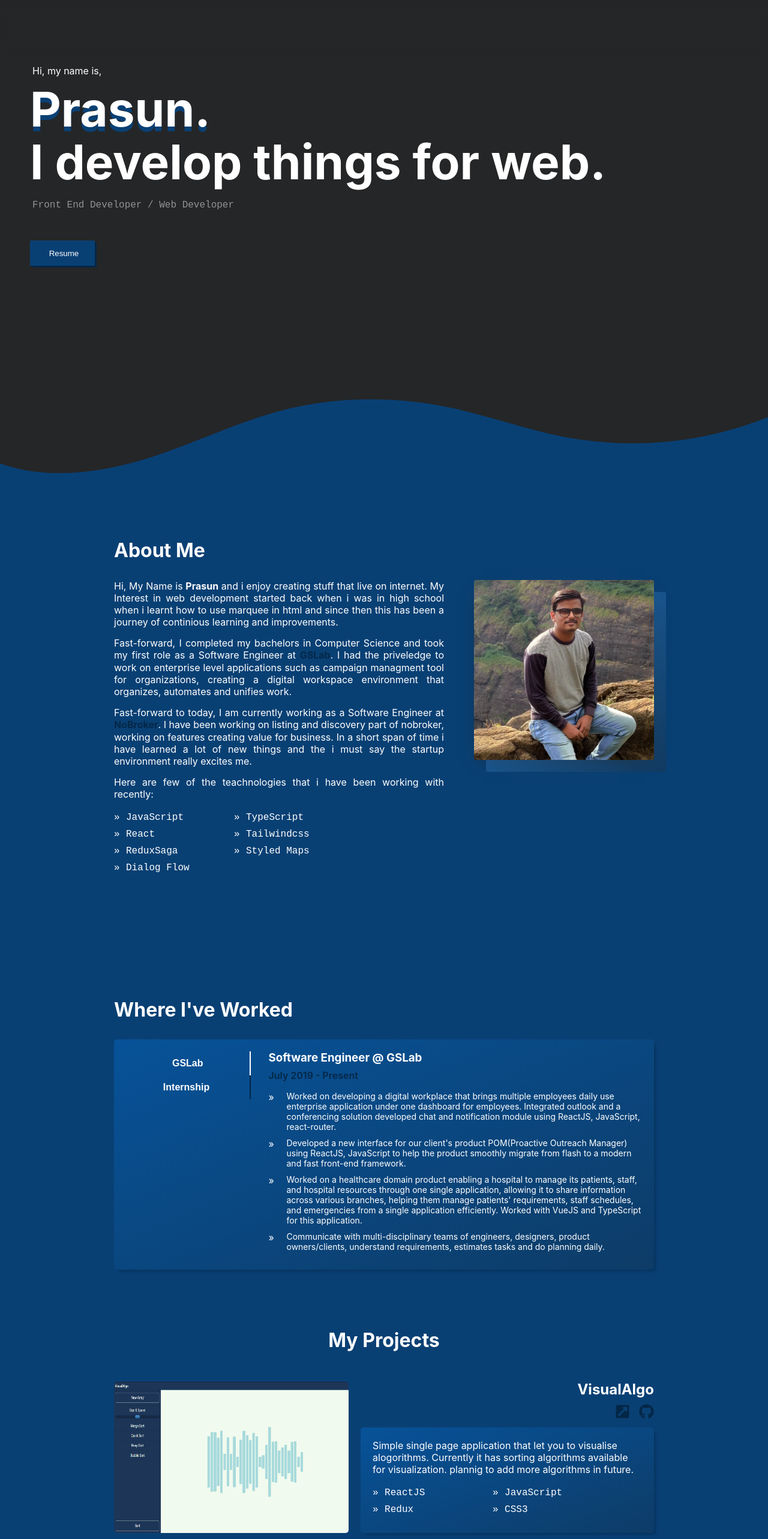
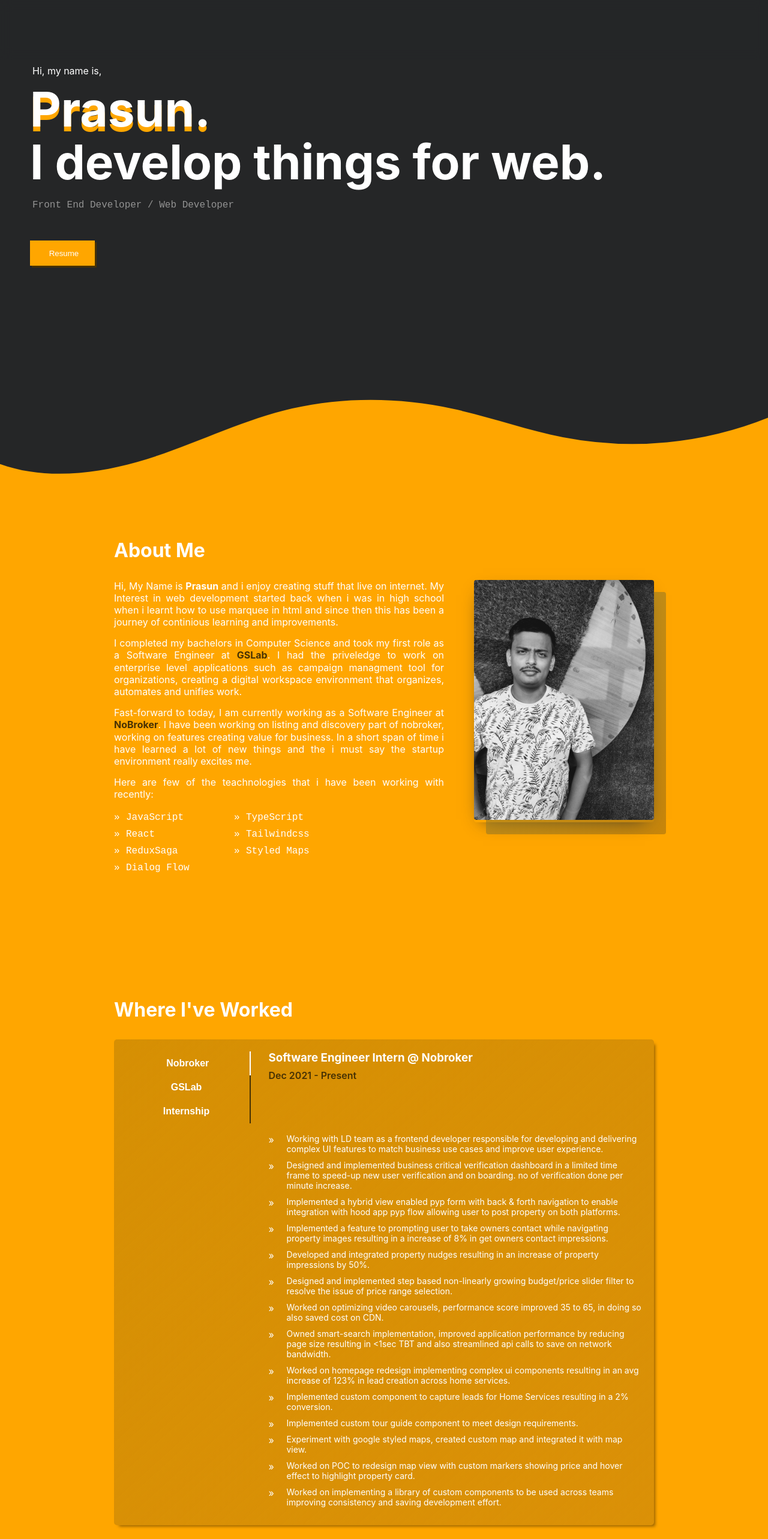
Before and after one commit to prasunk96/portfolio, a React (Create React App) app: page / in a window 1280 px wide. Shown: the top 2566 px of the page at 60% size. Built offline with nearby package versions, Linux system fonts and the light colour scheme.

Commit message:
updated theme and updated experience

```diff
--- a/src/components/Button/styles.css
+++ b/src/components/Button/styles.css
@@ -43,7 +43,7 @@
 }
 
 .button:hover {
-    background-color: var(--dark-powder-pink);
+    background-color: var(--button-hover-overlay);
     filter: drop-shadow(3px 3px 0px var(--powder-pink));
 }
 
--- a/src/components/Navbar/styles.module.css
+++ b/src/components/Navbar/styles.module.css
@@ -68,7 +68,7 @@
 }
 
 .navButtons > ul > li > a:hover {
-    color:  rgba(33, 111, 184, 0.959);
+    color:  var(--powder-pink);
 }
 
 .hamMenue {
--- a/src/containers/About/index.js
+++ b/src/containers/About/index.js
@@ -1,6 +1,6 @@
 import React from 'react';
 import styles from './styles.module.css';
-import me from '../../assets/images/me.avif';
+import me from '../../assets/images/me2b.jpg';
 import '../../globalStyles.css';
 
 
@@ -20,7 +20,7 @@ export const About = () => {
                         in high school when i learnt how to use marquee in html and since then this has been a journey of continious learning and improvements.
                     </p>
                     <p className={styles.paragraphStyle}>
-                        Fast-forward, I completed my bachelors in Computer Science and took my first role as a Software Engineer at <a href="https://www.gslab.com" rel="noopener noreferrer" target="_blank" alias="gslab">GSLab</a>. I had the priveledge
+                        I completed my bachelors in Computer Science and took my first role as a Software Engineer at <a href="https://www.gslab.com" rel="noopener noreferrer" target="_blank" alias="gslab">GSLab</a>. I had the priveledge
                         to work on enterprise level applications such as campaign managment tool for organizations, creating a digital workspace environment that organizes,
                         automates and unifies work.
                     </p>
--- a/src/containers/About/styles.module.css
+++ b/src/containers/About/styles.module.css
@@ -80,8 +80,6 @@
 .imageGrid {
     height: 100%;
     width: 100%;
-    max-width: 300px;
-    max-height: 300px;
     border-radius: 4px;
     box-shadow: 0 10px 30px -15px var(--dark-black-grey);
     position: relative;
--- a/src/containers/Landing/styles.module.css
+++ b/src/containers/Landing/styles.module.css
@@ -146,7 +146,7 @@ h1, h2, h3, h4, h5, h6 {
 
 .customShapeDividerBottom {
     position: absolute;
-    bottom: 0;
+    bottom: -1px;
     left: 0;
     width: 100%;
     overflow: hidden;
--- a/src/index.css
+++ b/src/index.css
@@ -8,21 +8,23 @@ html, body {
   -webkit-font-smoothing: antialiased;
   -moz-osx-font-smoothing: grayscale;
   height: 100%;
-  background-color: #094074;
+  background-color: #ffa600;
 }
 
 :root {
   --font-sans: "Calibre","San Francisco","SF Pro Text",-apple-system,system-ui,sans-serif;
   --font-mono: "SF Mono","Fira Code","Fira Mono","Roboto Mono",monospace;
-  --powder-pink: #094074;
+  --powder-pink: #ffa600;
   --dark-black-grey: #252627;
   --light-grey: #929292;
   --navbar-background: #252627e5;
   --navbar-shadow: #141414bf;
-  --dark-powder-pink: #042747;
-  --dark-powder-pink-opaque: #083b6b5e;
-  --card-shadow: 5px 5px 5px -3px #04274793;
-  --card-background-gradient: linear-gradient(to right bottom, #0661b68f, #2729292b);
+  --dark-powder-pink: #473204;
+  --dark-powder-pink-opaque: #6b48085e;
+  --card-shadow: 5px 5px 5px -3px #472f0493;
+  --card-background-gradient: linear-gradient(to right bottom, #b67e068f, #2729292b);
   --common-transition: all 0.25s cubic-bezier(0.645,0.045,0.355,1);
-  --profile-pick-backdrop: linear-gradient(to right bottom, rgba(33, 111, 184, 0.959), rgba(39, 41, 41, 0.26));
+  --profile-pick-backdrop: linear-gradient(to right bottom, rgba(184, 144, 33, 0.959), rgba(39, 41, 41, 0.26));
+  --button-hover-overlay: rgb(248, 182, 59);
+  --white: #fff;
 }
--- a/src/work.json
+++ b/src/work.json
@@ -1,8 +1,29 @@
 [
+    {
+        "company": "Nobroker",
+        "positon": "Software Engineer Intern @ Nobroker",
+        "duration": "Dec 2021 - Present",
+        "details": [
+            "Working with LD team as a frontend developer responsible for developing and delivering complex UI features to match business use cases and improve user experience.",
+            "Designed and implemented business critical verification dashboard in a limited time frame to speed-up new user verification and on boarding. no of verification done per minute increase.",
+            "Implemented a hybrid view enabled pyp form with back & forth navigation to enable integration with hood app pyp flow allowing user to post property on both platforms.",
+            "Implemented a feature to prompting user to take owners contact while navigating property images resulting in a increase of 8% in get owners contact impressions.",
+            "Developed and integrated property nudges resulting in an increase of property impressions by 50%.",
+            "Designed and implemented step based non-linearly growing budget/price slider filter to resolve the issue of price range selection.",
+            "Worked on optimizing video carousels, performance score improved 35 to 65, in doing so also saved cost on CDN.",
+            "Owned smart-search implementation, improved application performance by reducing page size resulting in <1sec TBT and also streamlined api calls to save on network bandwidth.",
+            "Worked on homepage redesign implementing complex ui components resulting in an avg increase of 123% in lead creation across home services.",
+            "Implemented custom component to capture leads for Home Services resulting in a 2% conversion.",
+            "Implemented custom tour guide component to meet design requirements.",
+            "Experiment with google styled maps, created custom map and integrated it with map view.",
+            "Worked on POC to redesign map view with custom markers showing price and hover effect to highlight property card.",
+            "Worked on implementing a library of custom components to be used across teams improving consistency and saving development effort."
+        ]
+    },
     {
         "company": "GSLab",
         "positon": "Software Engineer @ GSLab",
-        "duration": "July 2019 - Present",
+        "duration": "July 2019 - Nov 2021",
         "details": [
             "Worked on developing a digital workplace that brings multiple employees daily use enterprise application under one dashboard for employees. Integrated outlook and a conferencing solution developed chat and notification module using ReactJS, JavaScript, react-router.",
             "Developed a new interface for our client's product POM(Proactive Outreach Manager) using ReactJS, JavaScript to help the product smoothly migrate from flash to a modern and fast front-end framework.",
```
Also changed, not shown: src/assets/images/me2.jpg (added), src/assets/images/me2b.jpg (added).
